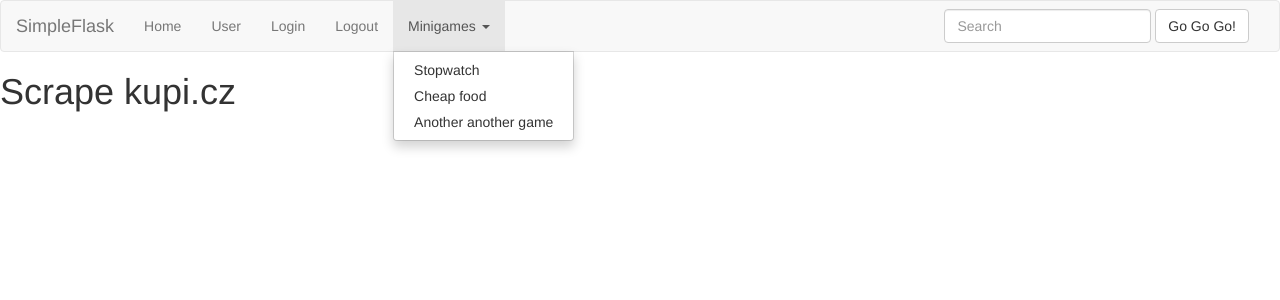
After one commit to tomsonn/simple_flask, a Flask app: page /minigames/cheap-food in a window 1280 px wide, after a click on "Minigames". The commit adds this page. Shown: the top 300 px of the page. Run offline with Flask 2, Linux system fonts and the light colour scheme; some libraries are stand-ins or nearby versions.

```diff
--- a/run.py
+++ b/run.py
@@ -18,16 +18,6 @@ def home():
 def user(user):
 	return render_template('user.html', user=user)
 
-@app.route('/minigames/stopwatch', methods=['POST', 'GET'])
-def stopwatch():
-	generated_number = 0
-	if 'sw_start_btn' in request.form:
-		generated_number = get_random_number()
-	elif 'sw_stop_btn' in request.form:
-		generated_number = get_random_number() + 10.0
-
-	return render_template('stopwatch.html', generated_number=generated_number)
-
 @app.route('/login')
 def login():
 	return render_template('login.html')
@@ -36,6 +26,14 @@ def login():
 def logout():
 	return render_template('logout.html')
 
+@app.route('/minigames/stopwatch')
+def stopwatch():
+	return render_template('stopwatch.html')
+
+@app.route('/minigames/cheap-food', methods=['POST', 'GET'])
+def cheap_food():
+	return render_template('cheap_food.html')
+
 
 if __name__ == '__main__':
 	app.run(debug=True)
--- a/static/css/main.css
+++ b/static/css/main.css
@@ -101,7 +101,7 @@ p.time {
 
 #sw_start_btn.stopwatch_button:focus,
 #sw_stop_btn.stopwatch_button:focus,
-#sw_resume_btn.stopwatch_button:focus
+#sw_resume_btn.stopwatch_button:focus,
 #sw_reset_btn.stopwatch_button:focus,
 #sw_lap_btn.stopwatch_button:focus {
 	outline: none !important;
--- a/templates/base.html
+++ b/templates/base.html
@@ -33,7 +33,7 @@
 	          <a href="#" class="dropdown-toggle" data-toggle="dropdown" role="button" aria-haspopup="true" aria-expanded="false">Minigames <span class="caret"></span></a>
 	          <ul class="dropdown-menu">
 	            <li><a href="{{ url_for('stopwatch') }}">Stopwatch</a></li>
-	            <li><a href="#">Another game</a></li>
+	            <li><a href="{{ url_for('cheap_food') }}">Cheap food</a></li>
 	            <li><a href="#">Another another game</a></li>
 	          </ul>
 	        </li>
--- /dev/null
+++ b/templates/cheap_food.html
@@ -0,0 +1,9 @@
+{% extends "base.html" %}
+
+{% block title %}
+	Cheap Food
+{% endblock %}
+
+{% block content %}
+	<h1>Scrape kupi.cz</h1>
+{% endblock %}
```
